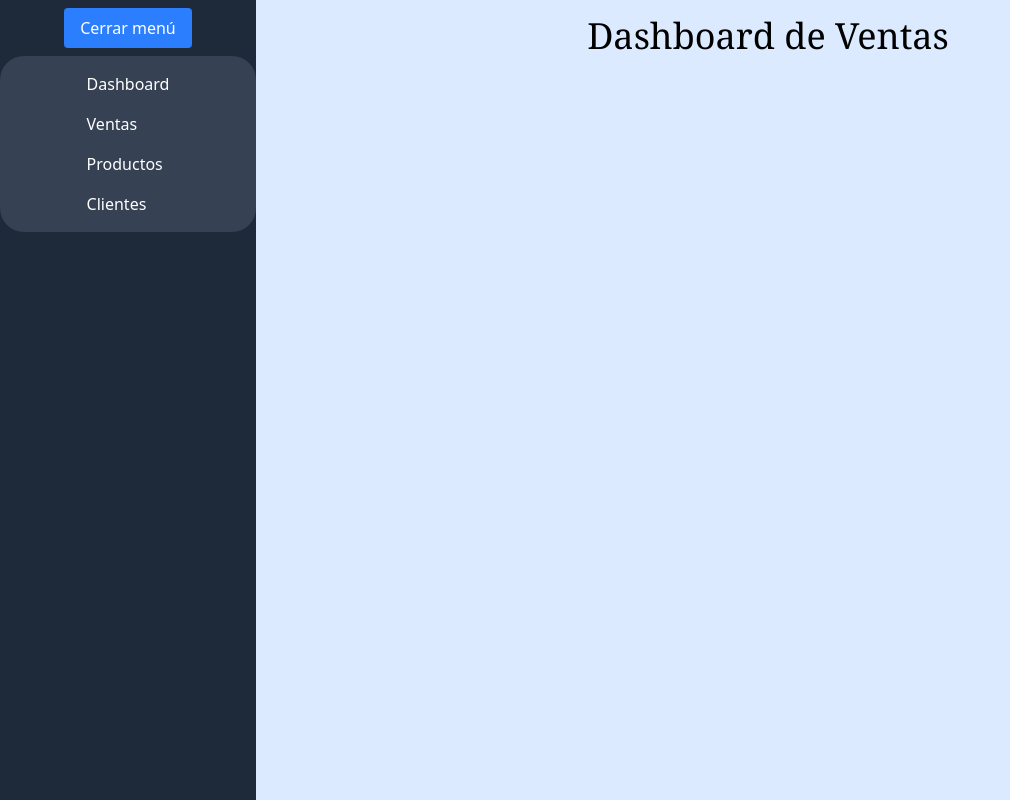
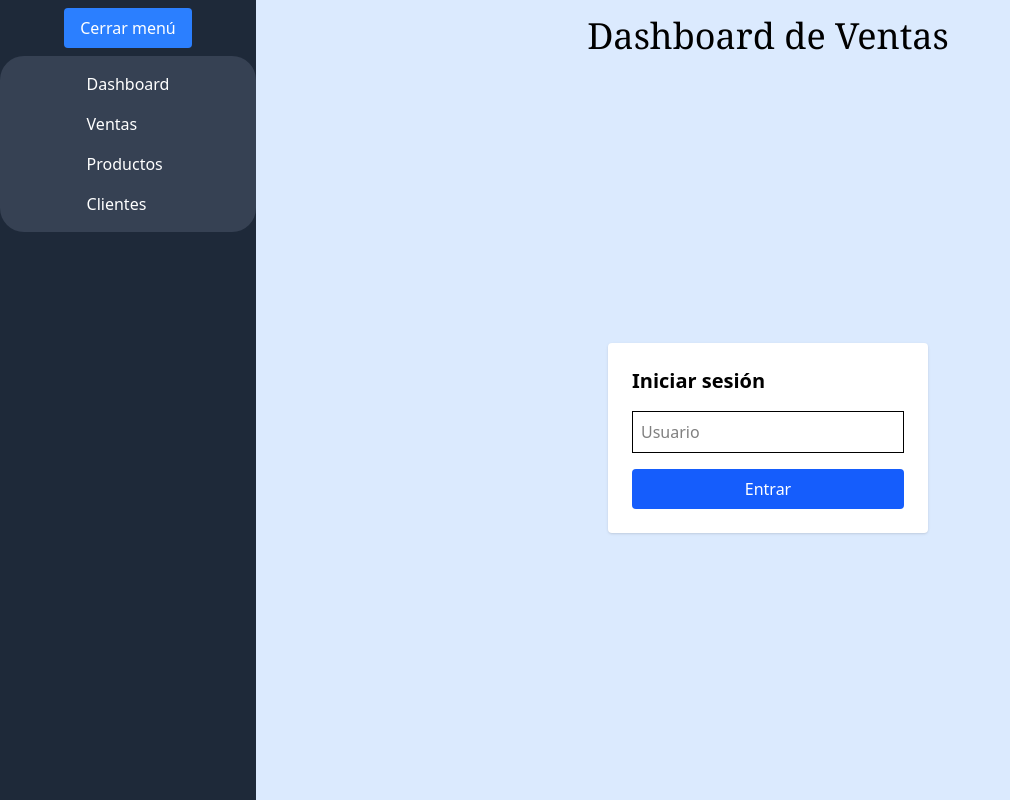
Before and after one commit to antonioval-sys/dashboard-ventas, a React (Vite) app: page /login in a window 1280 px wide. Shown: the whole page, without its empty margins (0-1010 px from the left). Built offline with nearby package versions, Linux system fonts and the light colour scheme.

Commit message:
login-privateRouter

```diff
--- a/src/App.jsx
+++ b/src/App.jsx
@@ -1,3 +1,4 @@
+import { AuthProvider } from './context/AuthContext'
 import { Routes, Route } from 'react-router-dom'
 import Sidebar from './components/Sidebar'
 import Header from './components/Header'
@@ -5,13 +6,17 @@ import Dashboard from './pages/Dashboard'
 import Ventas from './pages/Ventas'
 import Productos from './pages/Productos'
 import Clientes from './pages/Clientes'
+import PrivateRoute from './components/PrivateRoute'
+import Login from './pages/Login'
+
+
 
 function App() {
 
 
   return (
-    <>
 
+<AuthProvider>
   <div className='flex h-screen'>
   <Sidebar />
 
@@ -21,17 +26,17 @@ function App() {
 
 
     <Routes>
-        <Route path="/" element={<Dashboard />} />
-      <Route path="/ventas" element={<Ventas />} />
-      <Route path="/productos" element={<Productos />} />
-      <Route path="/clientes" element={<Clientes />} />
+       <Route path="/login" element={<Login />} />
+        <Route path="/" element={ <PrivateRoute> <Dashboard /></PrivateRoute>} />
+      <Route path="/ventas" element={<PrivateRoute> <Ventas /></PrivateRoute>} />
+      <Route path="/productos" element={<PrivateRoute> <Productos /></PrivateRoute>} />
+      <Route path="/clientes" element={<PrivateRoute> <Clientes /></PrivateRoute>} />
 
       </Routes>
       </div>
       </div>
+     </AuthProvider>
 
-
-      </>
   )
 }
 
--- /dev/null
+++ b/src/components/PrivateRoute.jsx
@@ -0,0 +1,11 @@
+import { Navigate } from "react-router-dom";
+import { useAuth } from "../context/AuthContext";
+
+export default function PrivateRoute({ children}) {
+    const { user }  = useAuth()
+
+    if (!user){
+        return <Navigate to="/login" />
+    }
+    return children;
+  }
--- /dev/null
+++ b/src/context/AuthContext.jsx
@@ -0,0 +1,23 @@
+import { createContext, useContext ,useState} from "react";
+
+const AuthContext = createContext()
+
+export function AuthProvider ({ children}) {
+const [user, setUser] = useState (null)
+
+const login = (username) => {
+    setUser({name: username})
+}
+
+const logout = () => {
+ setUser(null)
+}
+
+return (
+<AuthContext.Provider value={{user, login, logout}}>{children}</AuthContext.Provider>
+)
+}
+
+export function useAuth(){
+    return useContext(AuthContext)
+}
--- /dev/null
+++ b/src/pages/Login.jsx
@@ -0,0 +1,33 @@
+import { useState } from "react";
+import { useAuth } from "../context/AuthContext";
+import { useNavigate } from "react-router-dom";
+
+export default function Login() {
+    const [nombre, setNombre] = useState('')
+    const { login } = useAuth()
+    const navigate = useNavigate()
+
+    const handleSubmit = (e) => {
+        e.preventDefault()
+        login(nombre)
+        navigate('/')
+    }
+
+    return (
+        <div className=" flex items-center justify-center h-screen">
+            <form onSubmit={handleSubmit} className="bg-white p-6 rounded shadow w-80">
+                <h2 className="text-xl font-bold mb-4">Iniciar sesión</h2>
+                <input type="text" placeholder="Usuario" className="border p-2 w-full mb-4" value={nombre} onChange={(e) => setNombre(e.target.value)} />
+
+                <button className="bg-blue-600 text-white w-full py-2 rounded">Entrar</button>
+            </form>
+
+        </div>
+
+
+    )
+
+
+
+
+}
```
